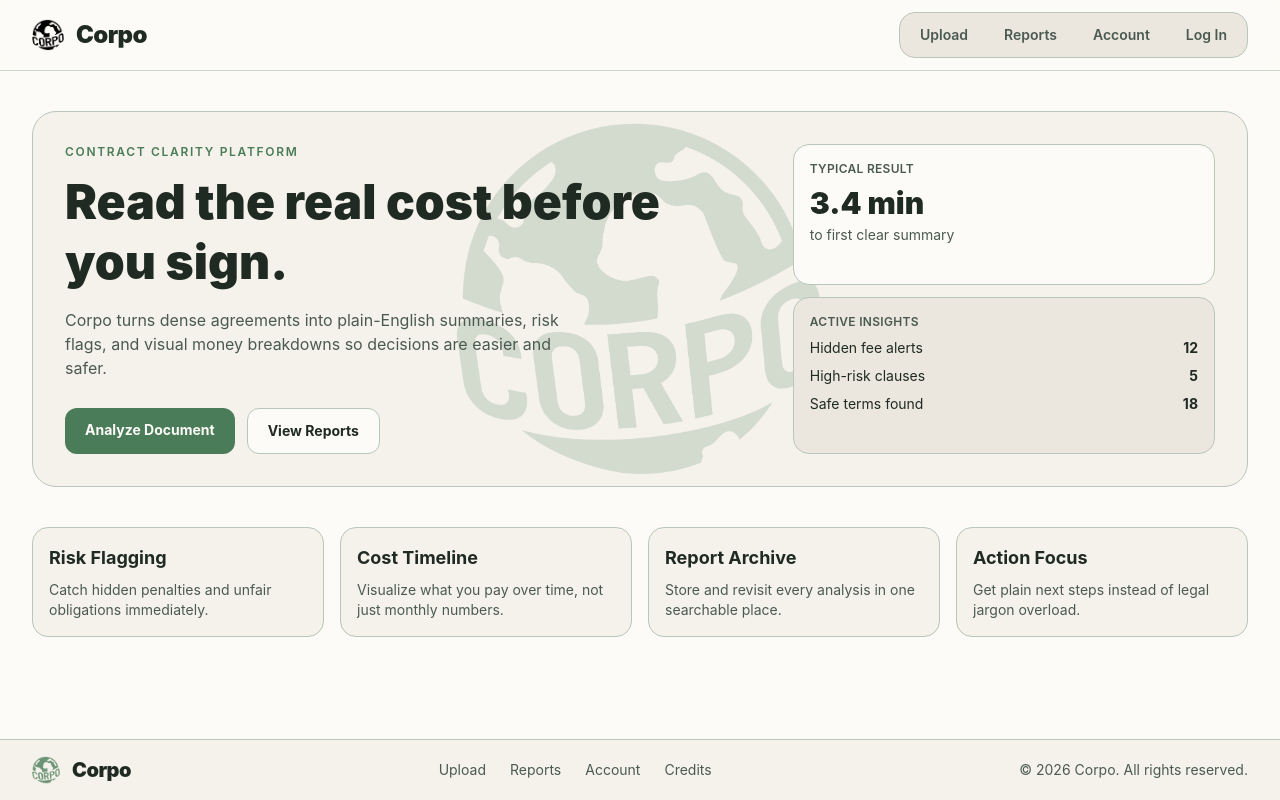
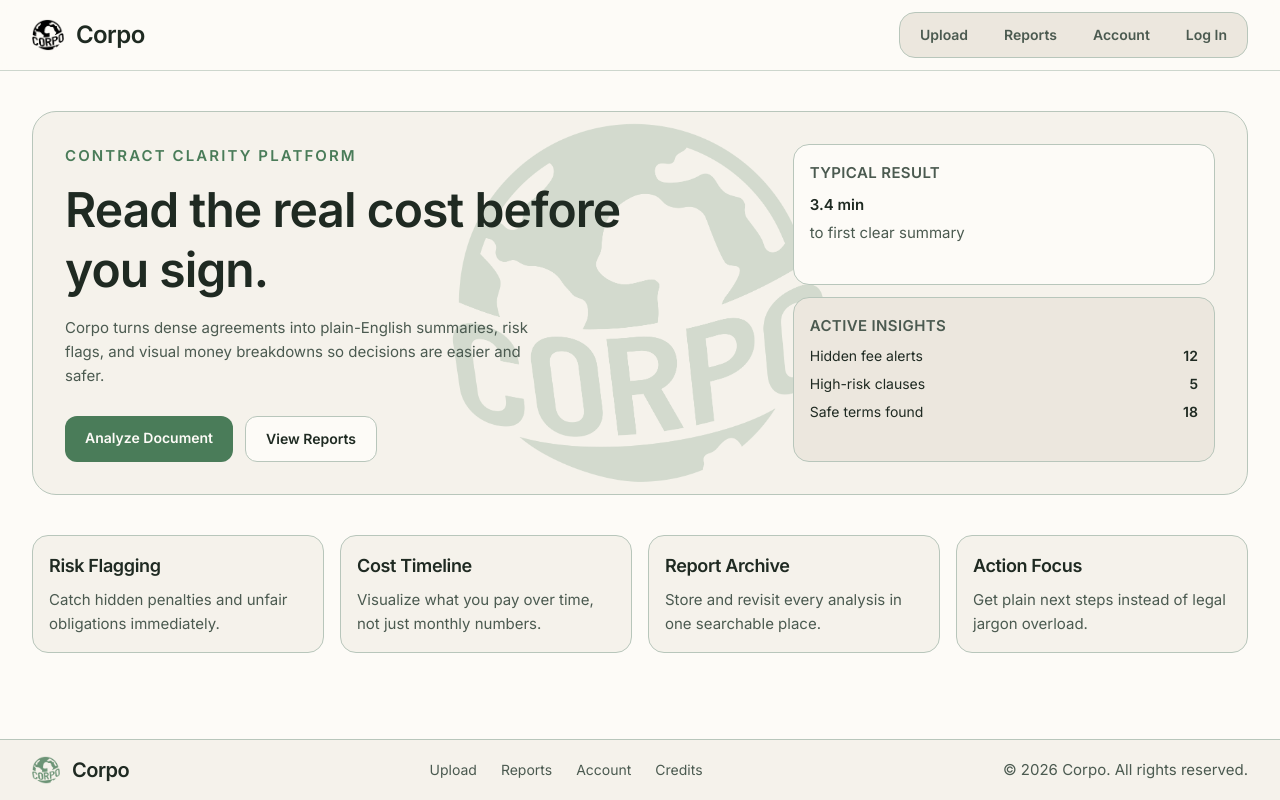
Before and after one commit to JderenthalCS/Corpo, a React (Vite) app: page / in a window 1280 px wide. Built offline with nearby package versions, Linux system fonts and the light colour scheme; no server answers.

Commit message:
Changed Font to not burn my eyes

```diff
--- a/src/index.css
+++ b/src/index.css
@@ -1,3 +1,4 @@
+@import url('https://fonts.googleapis.com/css2?family=Inter:wght@400;500;600&display=swap');
 @import "tailwindcss";
 
 :root,
@@ -39,9 +40,27 @@
   box-sizing: border-box;
 }
 
+h1, h2, h3 {
+  font-weight: 600;
+  letter-spacing: -0.02em;
+}
+
+p {
+  line-height: 1.6;
+  font-size: 15px;
+}
+
+button {
+  font-weight: 500;
+  letter-spacing: 0.01em;
+}
+
 body {
   margin: 0;
-  font-family: Inter, system-ui, sans-serif;
+  font-family: "Inter", -apple-system, BlinkMacSystemFont, "Segoe UI", Roboto, sans-serif;
+  font-feature-settings: "cv11", "ss01";
+  -webkit-font-smoothing: antialiased;
+  -moz-osx-font-smoothing: grayscale;
   background: var(--bg);
   color: var(--text);
 }
--- a/src/pages/LandingPage.jsx
+++ b/src/pages/LandingPage.jsx
@@ -1,6 +1,5 @@
 import { Link } from "react-router-dom";
 import logoAccent from "../img/logoAccent.png";
-import { useEffect, useState } from "react";
 
 function Landing() {
 
```
